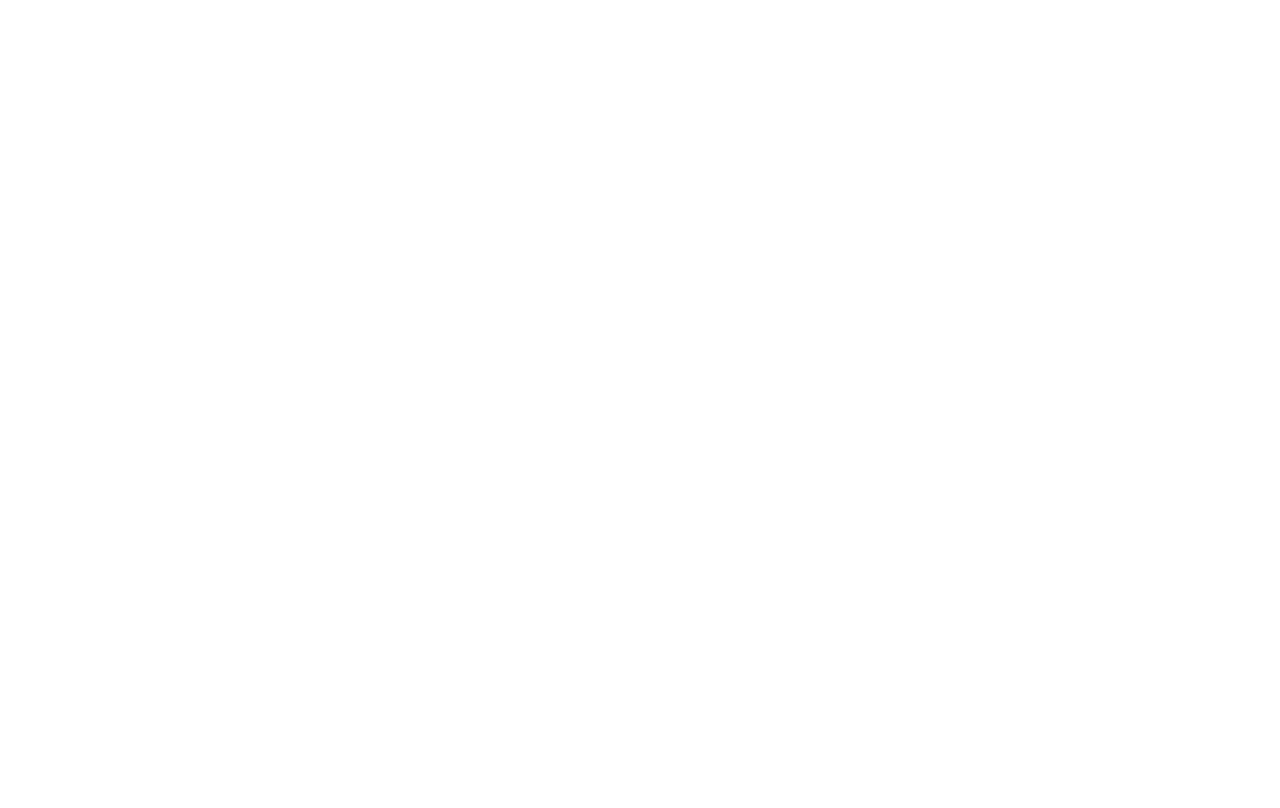
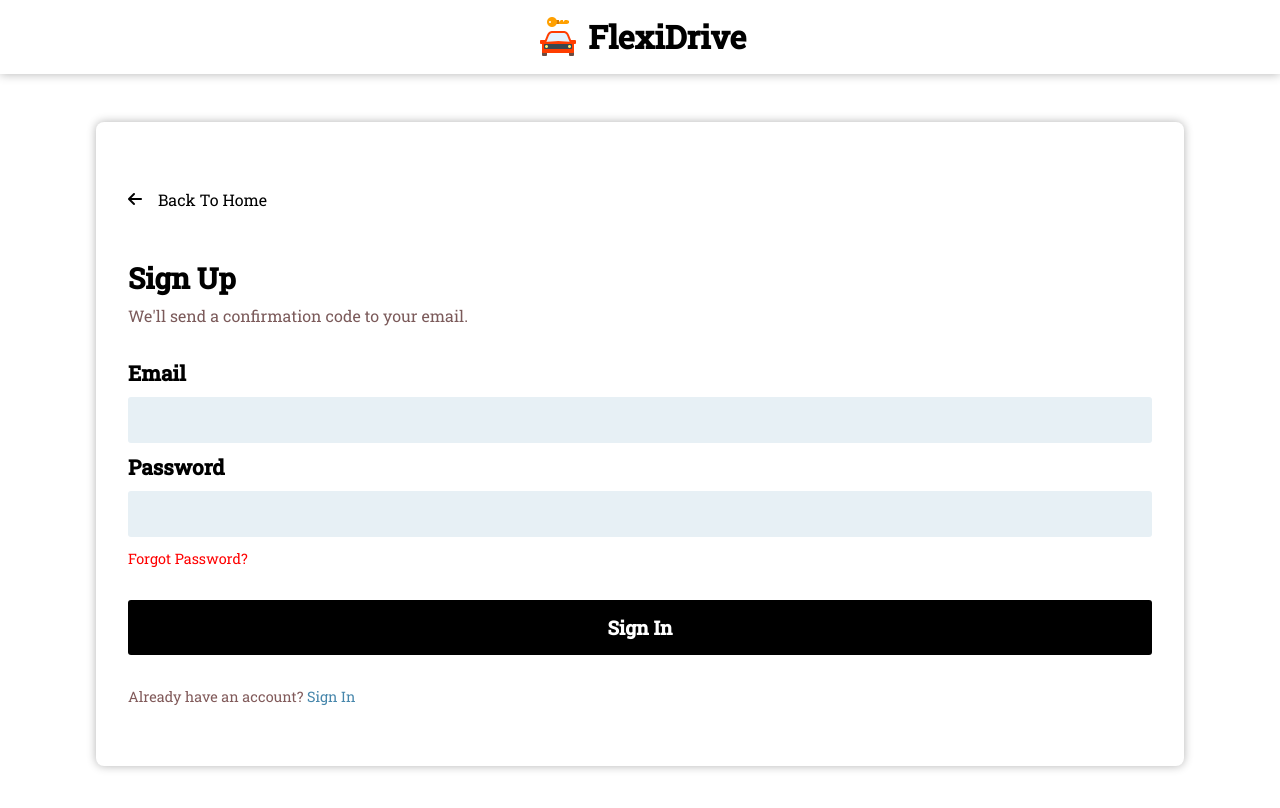
Before and after one commit to Abdirino/Flexi_Drive-Car-Rental-Site, a React (Create React App) app: page /sign-up in a window 1280 px wide. Before the commit this address had no page. Shown: the top 808 px of the page. Built offline with nearby package versions, Linux system fonts and the light colour scheme.

Commit message:
one more bug and we are done InshaAllah 😄

```diff
--- a/src/App.js
+++ b/src/App.js
@@ -7,6 +7,8 @@ import Blog from "./pages/Blog/Blog";
 import Contact from "./pages/Contact/Contact";
 import ScrollToTop from "./ScrollToTop";
 import CarDetails from "./pages/Car-Details/CarDetails";
+import SignIn from "./Components/SignIn/SignIn";
+import SignUp from "./Components/SignUp/SignUp";
 
 function App() {
   return (
@@ -19,7 +21,10 @@ function App() {
           <Route path="car-listing" element={<CarListing />} />
           <Route path="blog" element={<Blog />} />
           <Route path="contact" element={<Contact />} />
+
           <Route path="car-details" element={<CarDetails />} />
+          <Route path="sign-in" element={<SignIn />} />
+          <Route path="sign-up" element={<SignUp />} />
         </Routes>
       </BrowserRouter>
     </div>
--- a/src/Components/Navbar/Navbar.jsx
+++ b/src/Components/Navbar/Navbar.jsx
@@ -1,7 +1,7 @@
 import React from "react";
 import "./navbar.css";
 import webIcon from "../../Images/FlexiDrive Website-icon.png";
-import { NavLink } from "react-router-dom";
+import { Link, NavLink } from "react-router-dom";
 
 const Navbar = () => {
   const [click, setClick] = React.useState(false);
@@ -83,14 +83,18 @@ const Navbar = () => {
           </ul>
 
           <div className="btns">
+            <Link to='sign-in'>
               <button className="signIn">
                 <i className="fa-regular fa-user"></i>
                 <p>Sign In</p>
               </button>
+            </Link>
+            <Link to='sign-up'>
               <button className="signUp">
                 <i className="fa-solid fa-lock"></i>
                 <p>Sign Up</p>
               </button>
+            </Link>
           </div>
         </nav>
       </div>
--- a/src/Components/SignIn/SignIn.jsx
+++ b/src/Components/SignIn/SignIn.jsx
@@ -0,0 +1,47 @@
+import React from "react";
+import "./sign-in.css";
+
+import webIcon from "../../Images/FlexiDrive Website-icon.png";
+import { Link } from "react-router-dom";
+
+const SignIn = () => {
+  return (
+    <div className="sign-In">
+      <div className="signNav">
+        <img src={webIcon} alt="" />
+        <h2>FlexiDrive</h2>
+      </div>
+
+      <div className="signin">
+        <Link to="/" style={{ color: "black" }}>
+          <div className="back-home">
+            <i class="fa-solid fa-arrow-left"></i>
+            <p>Back To Home</p>
+          </div>
+        </Link>
+
+        <div className="sign-head">
+          <h1>Sign In</h1>
+          <p>We'll send a confirmation code to your email.</p>
+        </div>
+
+        <h3>Email</h3>
+        <input type="text" />
+        <h3>Password</h3>
+        <input type="text" />
+
+        <div className="forgot">
+            <p>Forgot Password?</p>
+        </div>
+
+        <button>Sign In</button>
+
+        <div className="already">
+            <p>Don't have an account yet? <span><Link to='sign-up' style={{color: "rgb(70, 134, 171)"}}>Register</Link></span></p>
+        </div>
+      </div>
+    </div>
+  );
+};
+
+export default SignIn;
--- a/src/Components/SignIn/sign-in.css
+++ b/src/Components/SignIn/sign-in.css
@@ -0,0 +1,106 @@
+*{
+    margin: 0; padding: 0;
+    box-sizing: border-box;
+    text-decoration: none;
+    list-style: none;
+    transition: 0.3s ease;
+}
+.signNav{
+    padding: 0.8rem;
+    width: 100%;
+    box-shadow: 0 0 10px rgba(0, 0, 0, 0.3);
+    display: flex;
+    justify-content: center;
+    align-items: center;
+    flex-direction: row;
+    gap: 0.4rem !important;
+}
+.signNav h2{
+    font-size: 2rem;
+}
+.signNav img{
+    width: 3rem;
+}
+
+.signin{
+    padding: 3rem 2rem;
+    margin: 3rem 6rem;
+    box-shadow: 0 0 10px rgba(0, 0, 0, 0.3);
+    border-radius: 8px;
+    display: flex;
+    justify-content: center;
+    align-items: start;
+    text-align: start;
+    flex-direction: column;
+}
+.back-home{
+    display: flex;
+    justify-content: center;
+    align-items: center;
+    flex-direction: row;
+    gap: 1rem;
+    margin: 1.2rem 0;
+    cursor: pointer;
+    transition: 0.2s ease !important;
+}
+.back-home:hover{
+    color: red;
+}
+
+.sign-head{
+    padding: 1.4rem 0;
+}
+.sign-head h1{
+    font-size: 1.8rem;
+    padding: 0.5rem 0;
+}
+.sign-head p{
+    color: rgb(123, 90, 90);
+}
+
+.sign-In h3{
+    padding: 10px 0;
+    font-size: 1.3rem;
+}
+.sign-In input{
+    width: 100%;
+    padding: 14px 28px;
+    border: none;
+    background: rgba(133, 179, 206, 0.2);
+    border-radius: 3px;
+}
+
+.forgot{
+    padding: 12px 0;
+    color: red;
+}
+.forgot p{
+    font-size: 0.9rem;
+}
+
+.sign-In button{
+    width: 100%;
+    padding: 15px 10px;
+    border: none;
+    font-size: 1.2rem;
+    font-weight: bold;
+    color: white;
+    background: black;
+    border-radius: 3px;
+    cursor: pointer;
+    margin: 20px 0;
+}
+.sign-In button:hover{
+    background: rgb(70, 134, 171);
+}
+
+.already{
+    padding: 12px 0;
+}
+.already p{
+    font-size: 0.9rem;
+    color: rgb(129, 90, 90);
+}
+.already p span{
+    color: aquamarine;
+}
--- a/src/Components/SignUp/SignUp.jsx
+++ b/src/Components/SignUp/SignUp.jsx
@@ -0,0 +1,46 @@
+import React from 'react'
+
+import webIcon from "../../Images/FlexiDrive Website-icon.png";
+import { Link } from "react-router-dom";
+
+const SignUp = () => {
+  return (
+    <div className="sign-In">
+      <div className="signNav">
+        <img src={webIcon} alt="" />
+        <h2>FlexiDrive</h2>
+      </div>
+
+      <div className="signin">
+        <Link to="/" style={{ color: "black" }}>
+          <div className="back-home">
+            <i class="fa-solid fa-arrow-left"></i>
+            <p>Back To Home</p>
+          </div>
+        </Link>
+
+        <div className="sign-head">
+          <h1>Sign Up</h1>
+          <p>We'll send a confirmation code to your email.</p>
+        </div>
+
+        <h3>Email</h3>
+        <input type="text" />
+        <h3>Password</h3>
+        <input type="text" />
+
+        <div className="forgot">
+            <p>Forgot Password?</p>
+        </div>
+
+        <button>Sign In</button>
+
+        <div className="already">
+            <p>Already have an account? <span><Link to='sign-in' style={{color: "rgb(70, 134, 171)"}}>Sign In</Link></span></p>
+        </div>
+      </div>
+    </div>
+  )
+}
+
+export default SignUp
--- a/src/pages/Blog/blog.css
+++ b/src/pages/Blog/blog.css
@@ -70,7 +70,7 @@
     margin: 6px;
 }
 .blog-date p{
-    font-size: 1.4rem;
+    font-size: 0.9rem;
 }
 .blogger .image{
     width: 50px;
--- a/src/pages/Car-Details/car-details.css
+++ b/src/pages/Car-Details/car-details.css
@@ -83,23 +83,26 @@
     padding: 12px 0;
 }
 .car-application input {
-    padding: 15px 115px 15px 7px;
-    border: 2px solid black;
-    border-radius: 8px;
+    width: 100%;
+    padding: 17px;
+    border: none;
+    background: rgba(115, 183, 210, 0.3);
+    border-radius: 4px;
 }
 .car-application button{
-    padding: 15px 110px;
+    padding: 15px;
+    width: 100%;
     font-size: 20px;
     border: none;
     border-radius: 8px;
     margin: 20px 0;
-    background: red;
+    background: black;
     font-weight: bold;
     cursor: pointer;
     color: white;
 }
 .car-application button:hover{
-    background: #791010;
+    background: red;
 }
 
 
--- a/src/pages/Contact/contact.css
+++ b/src/pages/Contact/contact.css
@@ -3,7 +3,7 @@
   padding: 0;
   text-decoration: none;
   list-style: none;
-  transition: 0.3s ease;
+  transition: 0.2s ease;
   box-sizing: border-box;
 }
 
@@ -22,13 +22,21 @@
   padding: 8px 4px;
   box-shadow: 0 0 7px rgba(0, 0, 0, 0.3);
   border-radius: 8px;
-  width: 300px;
+  width: 270px;
+}
+.contact .contact-detail span:hover{
+  background: black;
+  color: red;
+}
+.contact .contact-detail span:hover i{
+  background: white;
+  color: red;
 }
 .contact .contact-detail span i {
   font-size: 1.4rem;
   margin: 7px;
-  padding: 12px;
-  border-radius: 100px;
+  padding: 15px;
+  border-radius: 50%;
   color: white;
   background: red;
 }
@@ -42,19 +50,20 @@
 }
 
 .contact-form {
-  margin: 3.5rem 1.5rem;
+  margin: 3rem;
   padding: 1rem;
   box-shadow: 0 0 12px rgba(0, 0, 0, 0.2);
   display: flex;
   justify-content: center;
   align-items: center;
   flex: 1 1 350px;
-  gap: 1.1rem;
+  gap: 2.8rem;
   border-radius: 8px;
 }
 .contact-form .c-image {
   overflow: hidden;
   border-radius: 8px;
+  width: 55%;
 }
 .c-image img {
   width: 100%;
@@ -62,14 +71,19 @@
   object-fit: cover;
 }
 
-.form form {
-    width: fit-content;
+.form {
   display: flex;
   flex-direction: column;
   justify-content: center;
-  gap: 0.4rem;
+  gap: 0.9rem;
   text-align: start;
-  padding: 0 3.3rem;
+}
+form{
+  width: 100%;
+  display: flex;
+  flex-direction: column;
+  justify-content: center;
+  gap: 0.5rem;
 }
 .form form h1 {
   font-size: 2.2rem;
@@ -81,22 +95,31 @@
   font-size: 1.2rem;
 }
 .form form input {
-  border-radius: 8px;
+  width: 100%;
+  border-radius: 4px;
   padding: 15px 0;
-  border: 1px solid black;
+  border: none;
+  background: rgba(111, 153, 172, 0.2);
 }
 .form form textarea {
-  border-radius: 8px;
+  width: 100%;
+  border: none;
+  background: rgba(133, 187, 211, 0.2);
+  border-radius: 4px;
 }
 .form form button {
-  width: fit-content;
-  padding: 12px 45px;
+  width: 100%;
+  padding: 10px 75px;
   border-radius: 8px;
-  background: red;
+  background: black;
   color: white;
   border: none;
-  font-size: 1rem;
+  font-size: 1.5rem;
   margin: 10px 0;
+  cursor: pointer;
+}
+.form form button:hover{
+  background: red;
 }
 
 @media (max-width: 1120px) {
@@ -106,36 +129,7 @@
   .contact-form {
     flex-wrap: wrap;
   }
-}
-
-@media (max-width: 480px) {
-  .form form {
-    display: flex;
-    flex-direction: column;
-    justify-content: center;
-    gap: 0.4rem;
-    text-align: start;
-    /* padding: 0 3.3rem; */
-  }
-  .form form p {
-    font-size: 1.1rem;
-  }
-  .form form input {
-    border-radius: 8px;
-    padding: 15px 0;
-    border: 1px solid black;
-  }
-  .form form textarea {
-    border-radius: 8px;
-  }
-  .form form button {
-    width: fit-content;
-    padding: 12px 45px;
-    border-radius: 8px;
-    background: red;
-    color: white;
-    border: none;
-    font-size: 1rem;
-    margin: 10px 0;
+  .contact-form .c-image{
+    width: 100%;
   }
 }
```
Lines whose indentation alone changed are shown as unchanged.
